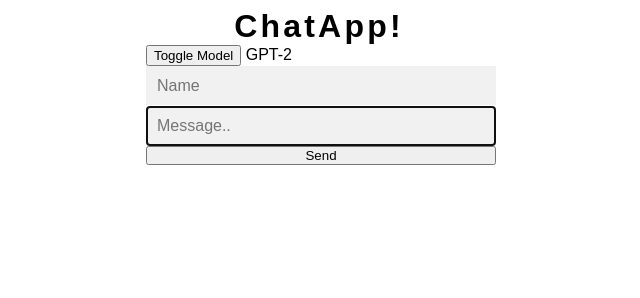
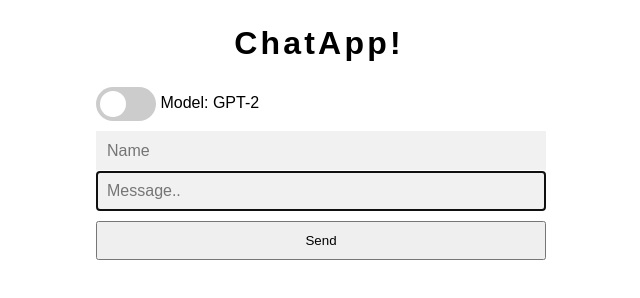
Before and after one commit to dev0l/chat-app-nwp, a plain HTML site: page dist/index.html in a window 1280 px wide. Shown: the whole page, without its empty margins (319-959 px from the left). Drawn offline with nearby package versions, Linux system fonts and the light colour scheme; no server answers.

Commit message:
Finetuning

```diff
--- a/dist/index.html
+++ b/dist/index.html
@@ -14,25 +14,28 @@
   <div class="container">
     <div class=lg-heading-wrapper>
       <div class="typewriter">
-        <h1 class="lg-header">ChatApp!</h1>
+        <h1 class="lg-heading">ChatApp!</h1>
       </div>
     </div>
     <div id="toggle-model">
-      <button id="switch-btn">Toggle Model</button>
-      <span id="model-name">GPT-2</span>
+      <label class="switch">
+        <input id="switch-btn" type="checkbox">
+        <span class="slider round"></span>
+      </label>
+      <span id="model-name">Model: GPT-2</span>
     </div>
 
     <form>
       <input id="username" type="text" autocomplete="off" placeholder="Name">
-      <input id="new-message" class="gpt" type="text" autocomplete="off" placeholder="Message..">
-      <button class="sendBtn">Send</button>
+      <input id="new-message" class="gpt" type="text" list="predictions" autoComplete="off" placeholder="Message..">
+      <ul id="predictions">
+      </ul>
+      <button id="send-btn">Send</button>
     </form>
 
-    <ul id="predictions">
-    </ul>
+    <div id="messages"></div>
+
   </div>
-
-  <div id="messages"></div>
 
   <!-- Scripts -->
 
@@ -42,6 +45,7 @@
   <script src="https://code.jquery.com/ui/1.12.1/jquery-ui.js"></script>
 
   <script src="./main.js"></script>
+
 </body>
 
 </html>
--- a/dist/main.js
+++ b/dist/main.js
@@ -136,7 +136,7 @@ toggleBtn.addEventListener('click', toggleModel);
 
 function toggleModel() {
   if (!showModel) {
-    $(modelName).html('Skipy')
+    $(modelName).html('Model: Skipy')
 
     newMessage.classList.remove('gpt')
 
@@ -147,7 +147,7 @@ function toggleModel() {
     // Set Menu State
     showModel = true;
   } else {
-    $(modelName).html('GPT-2')
+    $(modelName).html('Model: GPT-2')
 
     newMessage.classList.add('gpt')
 
--- a/dist/style.css
+++ b/dist/style.css
@@ -3,24 +3,23 @@
   font-family: Arial, Helvetica, sans-serif;
 }
 
-h1 {
+/* body {
+  background-color: darkgrey;
+} */
+
+.lg-heading-wrapper {
   text-align: center;
+  margin: 25px 0 25px 0;
 }
 
-/* form {
-  max-width: 350px;
-  display: grid;
-  grid-template-columns: 80px 1fr 40px;
-  column-gap: 5px;
+.container {
+  max-width: 450px;
   margin: auto;
-} */
+  /* background-color: white; */
+}
 
-.container {
-  max-width: 350px;
-  /* display: grid;  */
-  /* grid-template-columns: 120px 1fr 40px;  */
-  /* column-gap: 5px;  */
-  margin: auto;
+#toggle-model {
+  margin-bottom: 10px;
 }
 
 input {
@@ -35,22 +34,21 @@ input[type=text] {
   width: 100%;
 }
 
-.container .sendBtn {
+#send-btn {
   width: 100%;
-  padding: 0;
-  /* margin-top: 50px; */
+  padding: 10px;
 }
 
 .container #predictions {
-  width: 350px;
+  width: 450px;
   list-style-type: none;
-  /* margin: 0 auto; */
-  /* padding: 10px 0 0 85px; */
+  margin: 0;
+  padding: 0 0 10px 10px;
 }
 
 #messages > div {
   border: 1px solid gray;
-  max-width: 350px;
+  max-width: 450px;
   padding: 5px;
   margin: auto;
   margin-top: 10px;
@@ -69,15 +67,74 @@ input[type=text] {
   font-size: 1.2em;
 }
 
-/* #toggle-model h4 {
+/* The switch - the box around the slider */
+
+.switch {
+  position: relative;
   display: inline-block;
-} */
+  vertical-align: middle;
+  width: 60px;
+  height: 34px;
+}
 
-/* .lg-heading-wrapper {
-  display: flex;
-} */
+/* Hide default HTML checkbox */
+.switch input {
+  opacity: 0;
+  width: 0;
+  height: 0;
+}
 
-.lg-heading-wrapper .typewriter .lg-header {
+/* The slider */
+.slider {
+  position: absolute;
+  cursor: pointer;
+  top: 0;
+  left: 0;
+  right: 0;
+  bottom: 0;
+  background-color: #ccc;
+  -webkit-transition: .4s;
+  transition: .4s;
+}
+
+.slider:before {
+  position: absolute;
+  content: "";
+  height: 26px;
+  width: 26px;
+  left: 4px;
+  bottom: 4px;
+  background-color: white;
+  -webkit-transition: .4s;
+  transition: .4s;
+}
+
+input:checked + .slider {
+  background-color: #ccc;
+}
+
+input:focus + .slider {
+  box-shadow: 0 0 1px #ccc;
+}
+
+input:checked + .slider:before {
+  -webkit-transform: translateX(26px);
+  -ms-transform: translateX(26px);
+  transform: translateX(26px);
+}
+
+/* Rounded sliders */
+.slider.round {
+  border-radius: 34px;
+}
+
+.slider.round:before {
+  border-radius: 50%;
+}
+
+/* Typewriter Effect (Header) */
+
+.lg-heading-wrapper .typewriter .lg-heading {
   /* color: #fff; */
   /* font-family: 'Segoe UI', Tahoma, Geneva, Verdana, sans-serif; */
   overflow: hidden;
```
Also changed, not shown: 10 other files.
